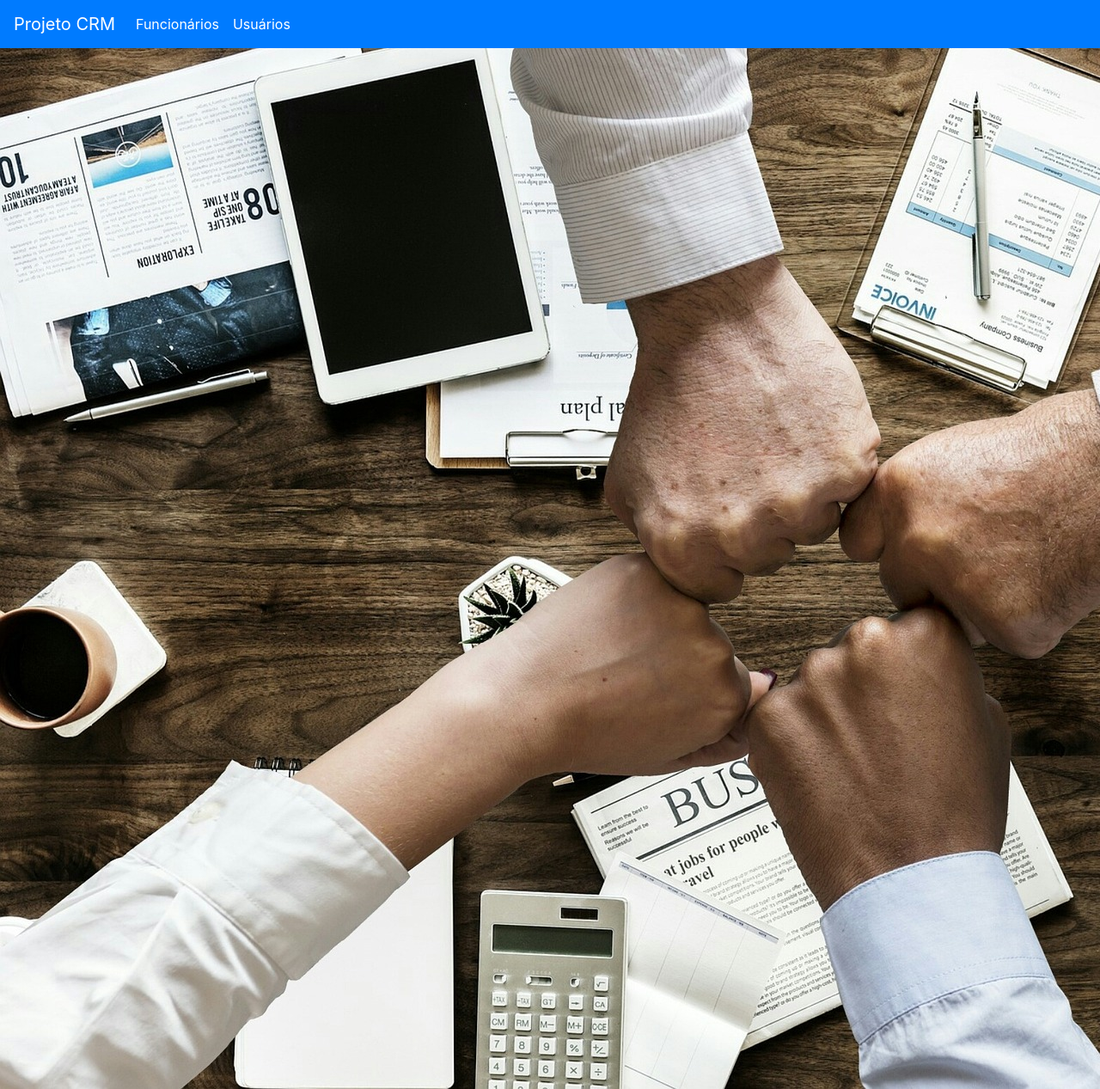
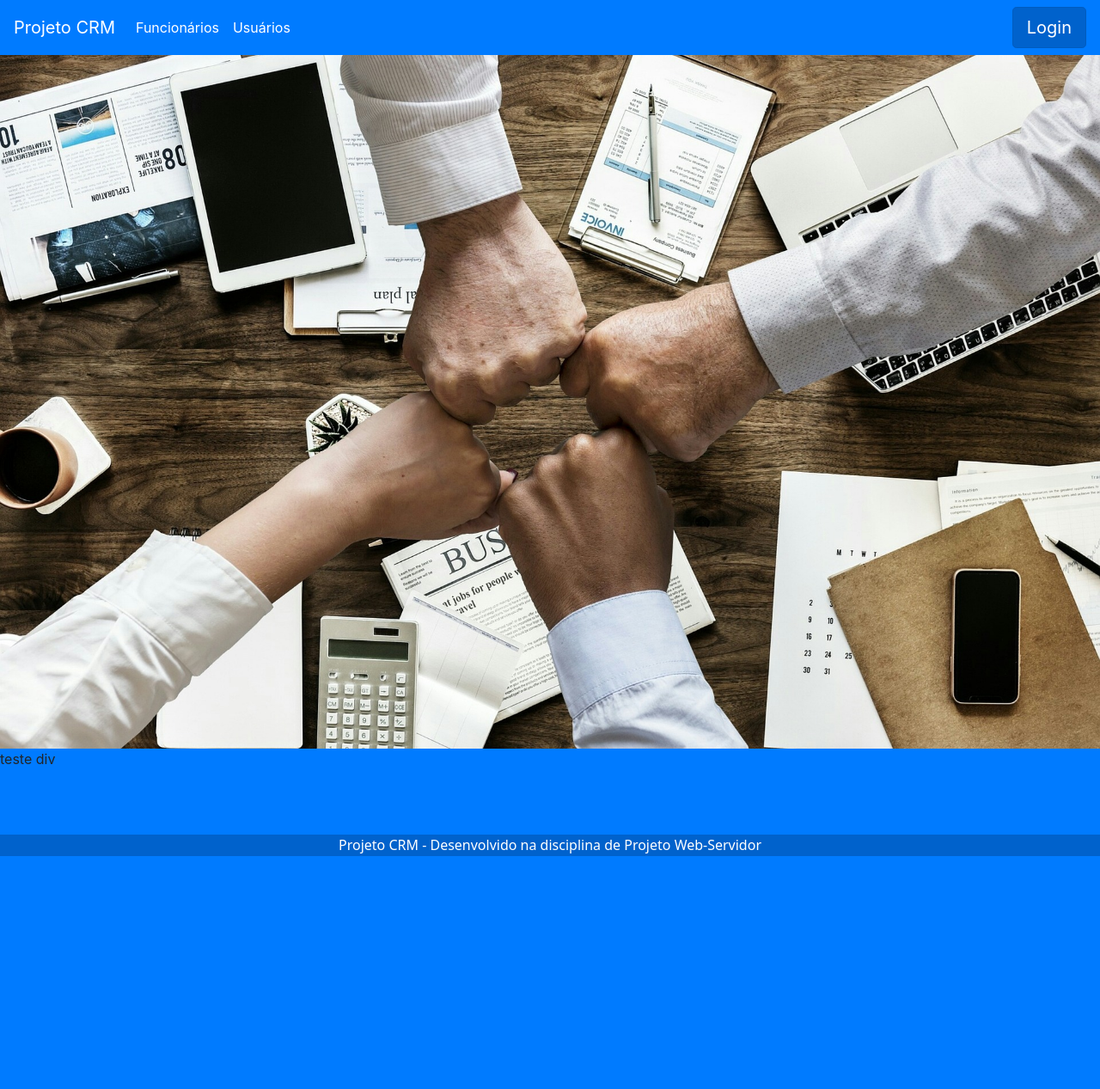
Before and after one commit to leeooallves/Projeto-CRM-PWS, a PHP site: page / in a window 1280 px wide; the page is wider, and only the part inside the window is pictured. Shown: that part at 86% size. After the commit the page ends 996 px from the top of that part, so only its background shows below. Run offline with PHP 8.4, Linux system fonts and the light colour scheme; some libraries are stand-ins or nearby versions.

Commit message:
Inclusão do rodapé
Inclusão do rodapé e css

```diff
--- a/View/css/style.css
+++ b/View/css/style.css
@@ -1,3 +1,23 @@
-.imagem{
+#imagemhome{
     width: 100%;
 }
+.rodape{
+    width: 100%;
+    height: 100px;
+    position: relative;
+    background-color: #007bff;
+}
+.direitos{
+    background-color: #0062cc;
+    width: 100%;
+    height: 25px;
+    position: relative;
+}
+#rodape-direitos{
+    position: static;
+    color: white;
+    text-align: center;
+    align-items: center;
+    font-family: system-ui, -apple-system, BlinkMacSystemFont, 'Segoe UI', Roboto, Oxygen, Ubuntu, Cantarell, 'Open Sans', 'Helvetica Neue', sans-serif;
+    line-height: 1.5;
+}
--- a/View/footer.php
+++ b/View/footer.php
@@ -1,5 +1,8 @@
 <footer>
-
+    <div class="rodape">teste div</div>
+    <div class="direitos">
+        <h6 id="rodape-direitos">Projeto CRM - Desenvolvido na disciplina de Projeto Web-Servidor</h6>
+    </div>
 </footer>
 
 </body>
--- a/View/header.php
+++ b/View/header.php
@@ -5,7 +5,7 @@
     <title>Projeto CRM</title>
     <meta charset="utf-8">
     <meta name="viewport" content="width=device-width, initial-scale=1">
-    <link rel="stylesheet" type="text/css" href="../Projeto-CRM-PWS/View/css/style.css">
+    <link rel="stylesheet" type="text/css" href="View/css/style.css">
     <!-- Bootstrap -->
     <link rel="stylesheet" href="https://cdn.jsdelivr.net/npm/bootstrap@4.0.0/dist/css/bootstrap.min.css" integrity="sha384-Gn5384xqQ1aoWXA+058RXPxPg6fy4IWvTNh0E263XmFcJlSAwiGgFAW/dAiS6JXm" crossorigin="anonymous">
     <script src="https://code.jquery.com/jquery-3.2.1.slim.min.js" integrity="sha384-KJ3o2DKtIkvYIK3UENzmM7KCkRr/rE9/Qpg6aAZGJwFDMVNA/GpGFF93hXpG5KkN" crossorigin="anonymous"></script>
@@ -30,11 +30,7 @@
                         <a class="nav-link" href="#">Usuários <span class="sr-only">(current)</span></a>
                     </li>
                 </ul>
+                <a href="#" class="btn btn-primary btn-lg active" role="button" aria-pressed="true">Login</a>
             </div>
         </nav>
     </header>
-
-
-    <div class="imagem">
-        <img src="../Projeto-CRM-PWS/View/img/teamgroup.jpg" alt="First slide">
-    </div>
--- a/View/home.php
+++ b/View/home.php
@@ -0,0 +1,3 @@
+<div class="imagem">
+    <img id="imagemhome" src="../Projeto-CRM-PWS/View/img/teamgroup.jpg" alt="First slide">
+</div>
--- a/index.php
+++ b/index.php
@@ -3,3 +3,4 @@
 
 require("View/header.php");
 require("View/home.php");
+require("View/footer.php");
```
